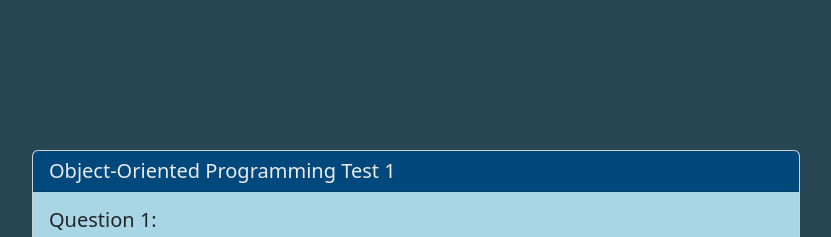
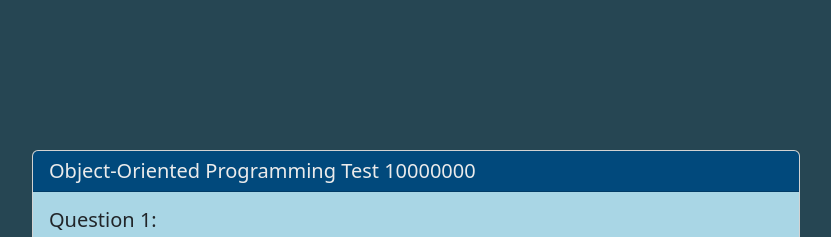
Before and after one commit to izrulfizal/TestTrace, a plain HTML site: page index.html in a window 1280 px wide. Shown: the top 237 px of the page, without its empty margins (224-1055 px from the left). Drawn offline with nearby package versions, Linux system fonts and the light colour scheme.

Commit message:
Changed the number

```diff
--- a/index.html
+++ b/index.html
@@ -10,7 +10,7 @@
 </head>
 <body>
     <div class="card mx-auto" style="width: 60vw; margin-top:100px;">
-        <h5 class="card-header">Object-Oriented Programming Test 1</h5>
+        <h5 class="card-header">Object-Oriented Programming Test 10000000</h5>
         <div class="card-body" id="card-body">
           <h5 class="card-title">Question 1:</h5>
           <p class="card-text">Explain the difference between OOP and Procedurial Programming.</p>
```
